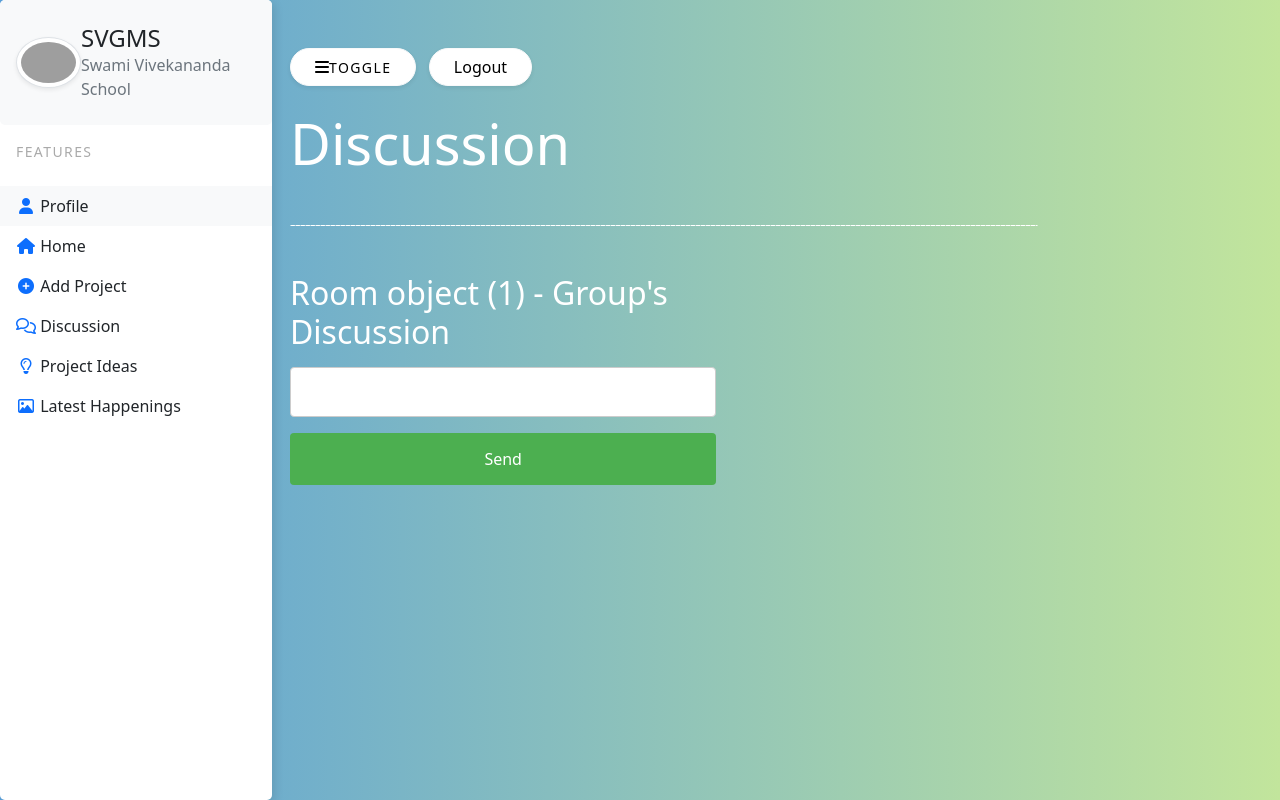
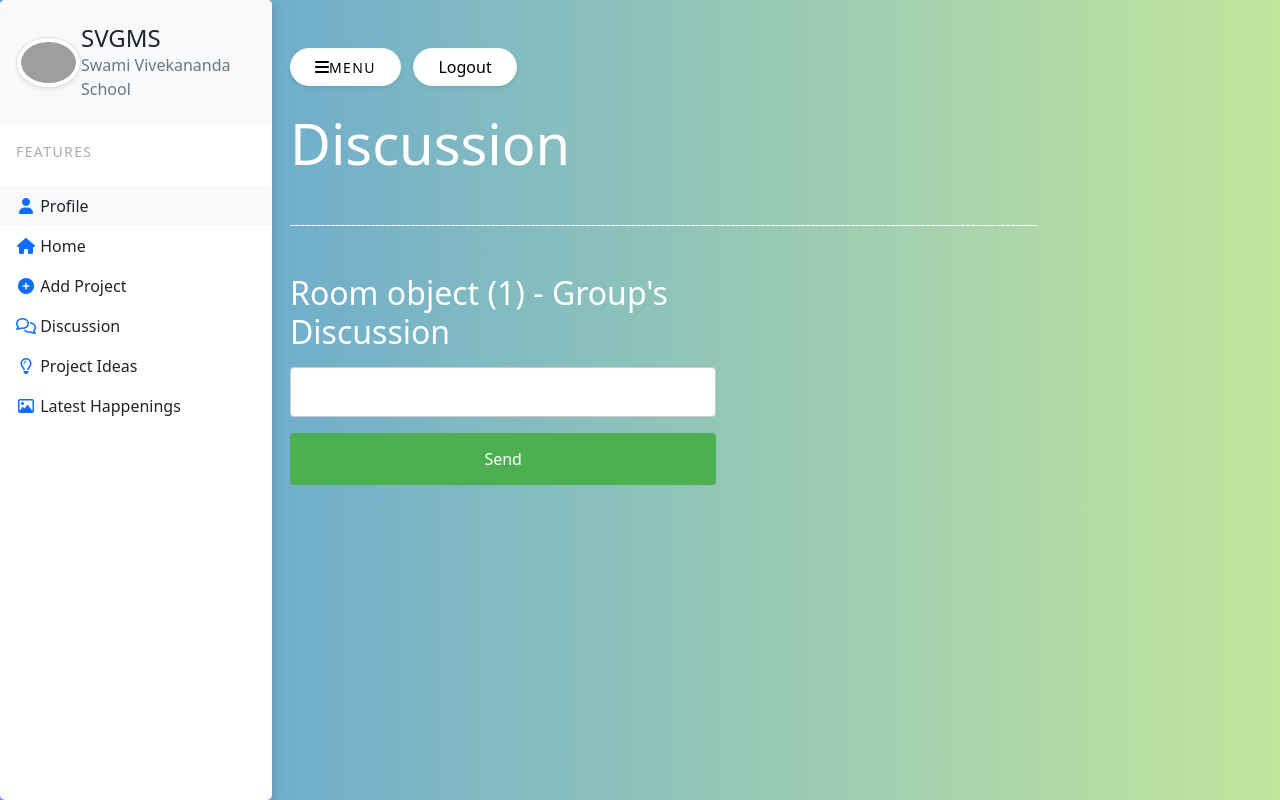
Before and after one commit to pulkitjangid/IP_Project_Manager, a Django app: template register/templates/register/room.html in a window 1280 px wide. Run offline with Django 3.2, Linux system fonts and the light colour scheme; data comes from the database, SQL or seed files in the repository; both versions use the stored data as it was after the commit; the template is opened without the code that fills it: values that come from a table or form of the project are taken from there, most other values are stand-ins (such as "Sample title", 1, 10 or a date in 2020); data that the repository does not hold is empty; some libraries are stand-ins or nearby versions; grey boxes are pictures that could not be loaded.

Commit message:
Toggle button changed to menu

```diff
--- a/crud/settings.py
+++ b/crud/settings.py
@@ -118,6 +118,6 @@ USE_TZ = True
 # https://docs.djangoproject.com/en/3.1/howto/static-files/
 
 STATIC_URL = '/static/'
-
+STATIC_ROOT = os.path.join(BASE_DIR, "static")
 MEDIA_URL = '/media/'
 MEDIA_ROOT = os.path.join(BASE_DIR,'media')
--- a/register/templates/register/base.html
+++ b/register/templates/register/base.html
@@ -132,7 +132,7 @@
         <div class="page-content p-5" id="content">
             <!-- Toggle button -->
             <button id="sidebarCollapse" type="button" class="btn btn-light bg-white rounded-pill shadow-sm px-4 mb-4"><i class="fa fa-bars mr-2"></i><small
-                    class="text-uppercase font-weight-bold">Toggle</small></button>
+                    class="text-uppercase font-weight-bold">Menu</small></button>
             <a href="{% url 'logout' %}" class="btn btn-light bg-white rounded-pill shadow-sm px-4 mb-4 log">Logout</a>
 
             <!-- Demo content -->
--- a/register/templates/register/discussion.html
+++ b/register/templates/register/discussion.html
@@ -162,7 +162,7 @@
         <div class="page-content p-5" id="content">
             <!-- Toggle button -->
             <button id="sidebarCollapse" type="button" class="btn btn-light bg-white rounded-pill shadow-sm px-4 mb-4"><i
-            class="fa fa-bars mr-2"></i><small class="text-uppercase font-weight-bold">Toggle</small></button> &nbsp;
+            class="fa fa-bars mr-2"></i><small class="text-uppercase font-weight-bold">Menu</small></button> &nbsp;
             <a href="{% url 'logout' %}" class="btn btn-light bg-white rounded-pill shadow-sm px-4 mb-4 log">Logout</a>
 
             <h2 class="display-4 text-white">Discussion</h2>
--- a/register/templates/register/index.html
+++ b/register/templates/register/index.html
@@ -134,7 +134,7 @@
     <div class="page-content p-5" id="content">
         <!-- Toggle button -->
         <button id="sidebarCollapse" type="button" class="btn btn-light bg-white rounded-pill shadow-sm px-4 mb-4"><i
-                class="fa fa-bars mr-2"></i><small class="text-uppercase font-weight-bold">Toggle</small></button>
+                class="fa fa-bars mr-2"></i><small class="text-uppercase font-weight-bold">Menu</small></button>
         <a href="{% url 'logout' %}" class="btn btn-light bg-white rounded-pill shadow-sm px-4 mb-4 log">Logout</a>
 
         <!-- Demo content -->
--- a/register/templates/register/login.html
+++ b/register/templates/register/login.html
@@ -1,5 +1,4 @@
-<!DOCTYPE html>
-{% load static %}
+<!DOCTYPE html> {% load static %}
 <html lang="en">
 
 <head>
@@ -25,7 +24,6 @@
         margin-left: 17rem;
         transition: all 0.4s;
     }
-
     /* for toggle behavior */
 
     #sidebar.active {
@@ -41,23 +39,18 @@
         #sidebar {
             margin-left: -17rem;
         }
-
         #sidebar.active {
             margin-left: 0;
         }
-
         #content {
             width: 100%;
             margin: 0;
         }
-
         #content.active {
             margin-left: 17rem;
             width: calc(100% - 17rem);
         }
     }
-
-
 
     body {
         background: #599fd9;
@@ -79,10 +72,10 @@
     .text-gray {
         color: #aaa;
     }
-    .er{
+
+    .er {
         color: red;
     }
-
 </style>
 
 <body>
@@ -90,9 +83,7 @@
     <!-- navbar -->
     <div class="vertical-nav bg-white" id="sidebar">
         <div class="py-4 px-3 mb-3 bg-light">
-            <div class="media d-flex align-items-center"><img
-                    src="https://upload.wikimedia.org/wikipedia/commons/8/80/Swami_Vivekananda_1893_Scanned_Image.jpg"
-                    alt="..." width="65" class="mr-3 rounded-circle img-thumbnail shadow-sm">
+            <div class="media d-flex align-items-center"><img src="https://upload.wikimedia.org/wikipedia/commons/8/80/Swami_Vivekananda_1893_Scanned_Image.jpg" alt="..." width="65" class="mr-3 rounded-circle img-thumbnail shadow-sm">
                 <div class="media-body">
                     <h4 class="m-0">SVGMS</h4>
                     <p class="font-weight-light text-muted mb-0">Swami Vivekananda School</p>
@@ -107,8 +98,8 @@
     <div class="page-content p-5" id="content">
         <!-- Toggle button -->
         <button id="sidebarCollapse" type="button" class="btn btn-light bg-white rounded-pill shadow-sm px-4 mb-4"><i
-                class="fa fa-bars mr-2"></i><small class="text-uppercase font-weight-bold">Toggle</small></button> &nbsp;
-                <a href="{% url 'signup'%}" class="btn btn-light bg-white rounded-pill shadow-sm px-4 mb-4">Signup</a>
+                class="fa fa-bars mr-2"></i><small class="text-uppercase font-weight-bold">Menu</small></button> &nbsp;
+        <a href="{% url 'signup'%}" class="btn btn-light bg-white rounded-pill shadow-sm px-4 mb-4">Signup</a>
 
 
         <h2 class="display-4 text-white">Login</h2>
@@ -119,25 +110,18 @@
                 <div class="p-5 rounded  shadow-sm col-sm-8">
                     <form method="post" action="" novalidate>
                         <div class="form-group">
-                            {% csrf_token %}
-                            {% if form.non_field_errors %}
-                                {% for error in form.non_field_errors %}
-                                  <p class="er">{{error}}</p>
-                                {% endfor %}
-                            {% endif %}
-                            {% for fm in form %}
-                            {{fm.label_tag}} {{fm}} {{fm.errors|striptags}} <br><br>
-                            {% endfor %}
+                            {% csrf_token %} {% if form.non_field_errors %} {% for error in form.non_field_errors %}
+                            <p class="er">{{error}}</p>
+                            {% endfor %} {% endif %} {% for fm in form %} {{fm.label_tag}} {{fm}} {{fm.errors|striptags}} <br><br> {% endfor %}
                         </div>
-                        <input type="submit" value="Login"
-                            class="btn btn-light bg-white rounded-pill shadow-sm px-4 mb-4">
+                        <input type="submit" value="Login" class="btn btn-light bg-white rounded-pill shadow-sm px-4 mb-4">
                     </form>
                 </div>
             </div>
         </div>
 
         <script>
-            document.getElementById("sidebarCollapse").onclick = function () {
+            document.getElementById("sidebarCollapse").onclick = function() {
                 myFunction()
             };
 
--- a/register/templates/register/profile.html
+++ b/register/templates/register/profile.html
@@ -132,7 +132,7 @@
     <div class="page-content p-5" id="content">
         <!-- Toggle button -->
         <button id="sidebarCollapse" type="button" class="btn btn-light bg-white rounded-pill shadow-sm px-4 mb-4"><i
-                class="fa fa-bars mr-2"></i><small class="text-uppercase font-weight-bold">Toggle</small></button> &nbsp;
+                class="fa fa-bars mr-2"></i><small class="text-uppercase font-weight-bold">Menu</small></button> &nbsp;
         <a href="{% url 'logout' %}" class="btn btn-light bg-white rounded-pill shadow-sm px-4 mb-4 log">Logout</a>
 
         <h2 class="display-4 text-white">Profile</h2>
--- a/register/templates/register/room.html
+++ b/register/templates/register/room.html
@@ -191,7 +191,7 @@
         <div class="page-content p-5" id="content">
             <!-- Toggle button -->
             <button id="sidebarCollapse" type="button" class="btn btn-light bg-white rounded-pill shadow-sm px-4 mb-4"><i
-                class="fa fa-bars mr-2"></i><small class="text-uppercase font-weight-bold">Toggle</small></button> &nbsp;
+                class="fa fa-bars mr-2"></i><small class="text-uppercase font-weight-bold">Menu</small></button> &nbsp;
             <a href="{% url 'logout' %}" class="btn btn-light bg-white rounded-pill shadow-sm px-4 mb-4 log">Logout</a>
 
             <h2 class="display-4 text-white">Discussion</h2>
--- a/register/templates/register/signup.html
+++ b/register/templates/register/signup.html
@@ -94,7 +94,7 @@
     <div class="page-content p-5" id="content">
         <!-- Toggle button -->
         <button id="sidebarCollapse" type="button" class="btn btn-light bg-white rounded-pill shadow-sm px-4 mb-4"><i
-                class="fa fa-bars mr-2"></i><small class="text-uppercase font-weight-bold">Toggle</small></button> &nbsp;
+                class="fa fa-bars mr-2"></i><small class="text-uppercase font-weight-bold">Menu</small></button> &nbsp;
         <a href="{% url 'login'%}" class="btn btn-light bg-white rounded-pill shadow-sm px-4 mb-4">Login</a> {% if messages %} {% for message in messages %}
         <small {% if message.tags %} class="{{ messsage.tags }}" {% endif %}>
                     <script>
```
Also changed, not shown: db.sqlite3.
